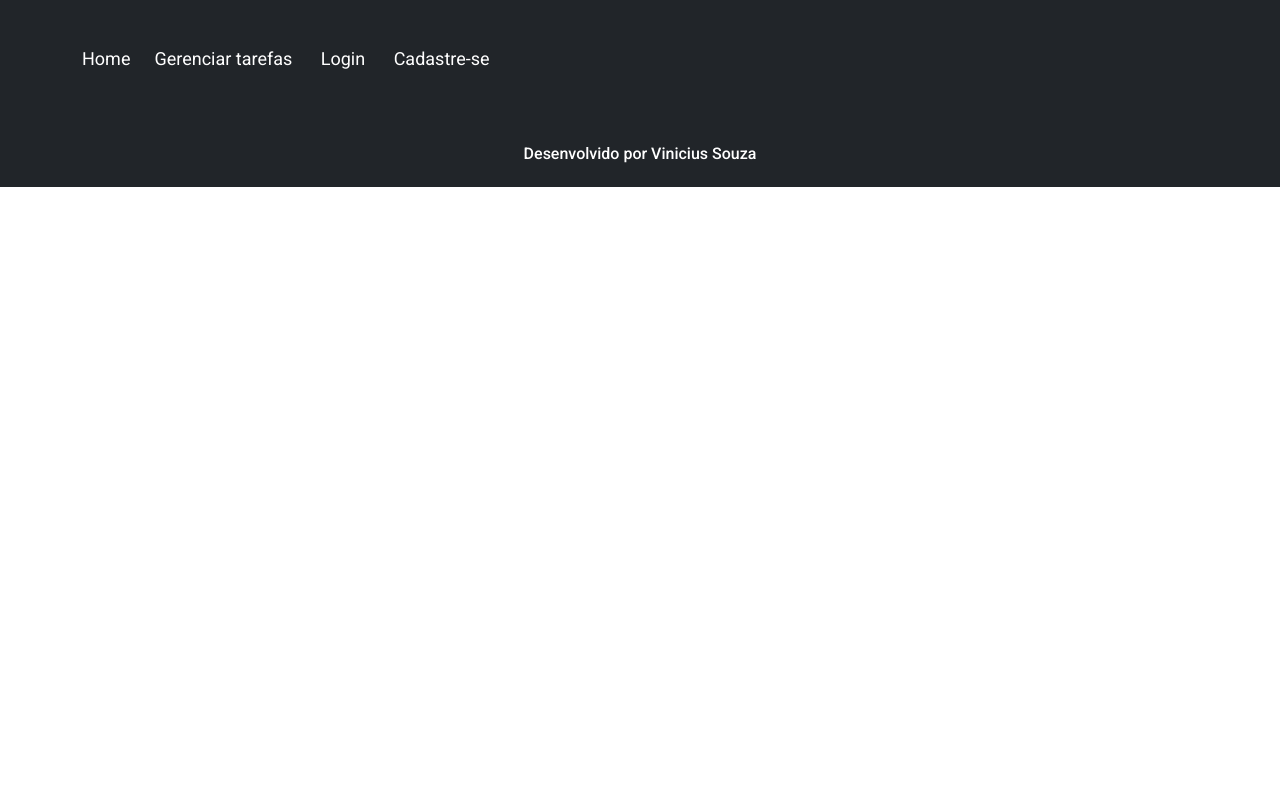
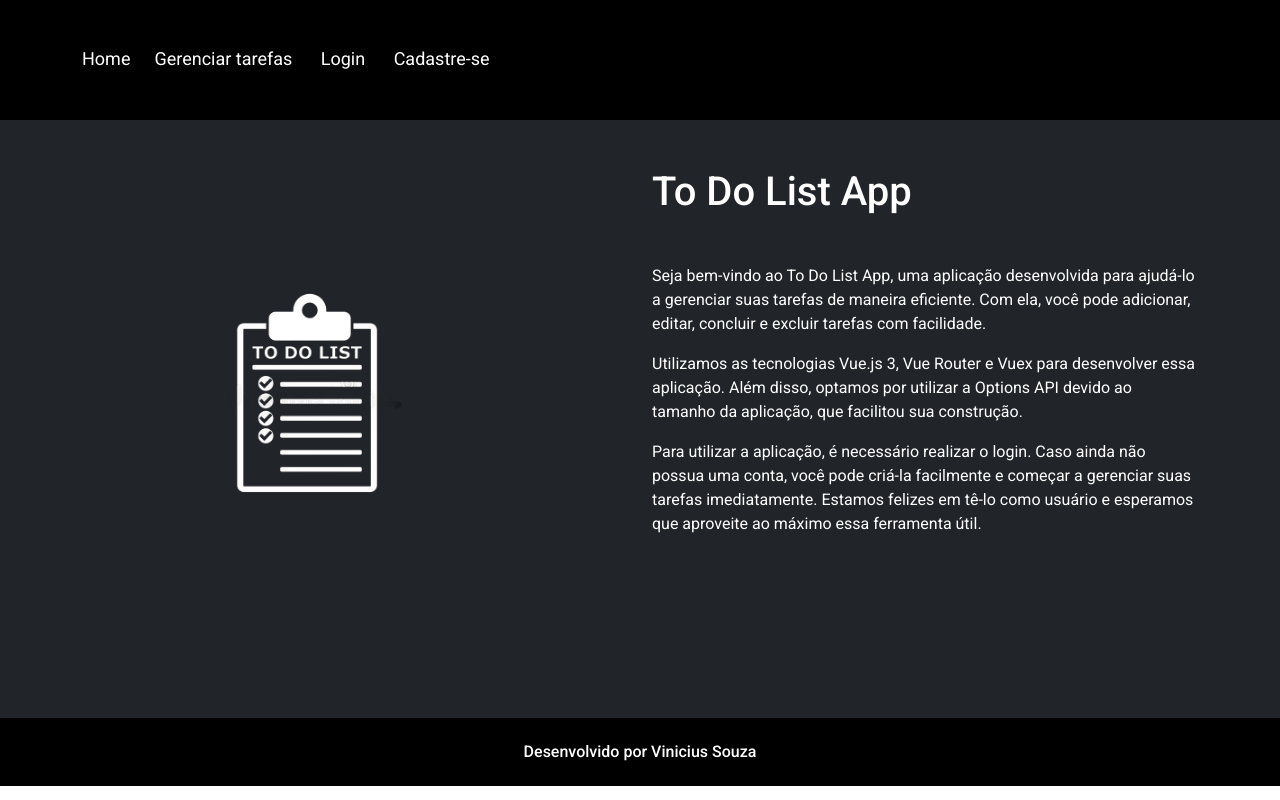
Before and after one commit to ViniciusSSouza23/todolistvue3, a Vue app: page / in a window 1280 px wide. Built offline with nearby package versions, Linux system fonts and the light colour scheme.

Commit message:
finish home desktop

```diff
--- a/src/assets/scss/_globals.scss
+++ b/src/assets/scss/_globals.scss
@@ -1,4 +1,4 @@
-$enable-negative-margins: true;
+
 
 html,
 body {
--- /dev/null
+++ b/src/assets/scss/_variables.scss
@@ -0,0 +1 @@
+$enable-negative-margins: true;
--- a/src/assets/scss/app.scss
+++ b/src/assets/scss/app.scss
@@ -1,3 +1,4 @@
 @import "bootstrap/scss/bootstrap";
 
 @import "globals";
+@import "variables";
--- a/src/components/FooterComponent.vue
+++ b/src/components/FooterComponent.vue
@@ -1,5 +1,5 @@
 <template>
-  <footer class="footer-component bg-dark">
+  <footer class="footer-component">
     <div class="container text-center py-4">
       <h6 class="mb-0">
         Desenvolvido por
@@ -14,6 +14,7 @@
 </template>
 <style lang="scss" scoped>
 .footer-component{
+    background-color: #000 !important;
   a{
     color: #fff;
     text-decoration: none;
--- a/src/components/HeaderComponent.vue
+++ b/src/components/HeaderComponent.vue
@@ -1,5 +1,5 @@
 <template>
-  <header class="header-component bg-dark">
+  <header class="header-component">
     <div class="container py-5">
       <router-link to="/">Home</router-link>
       <router-link to="/">Gerenciar tarefas</router-link>
@@ -10,6 +10,7 @@
 </template>
 <style lang="scss" scoped>
 .header-component {
+  background-color: #000;
   a {
     text-decoration: none;
     color: #fff;
--- a/src/views/HomeView.vue
+++ b/src/views/HomeView.vue
@@ -1,10 +1,38 @@
 <template>
-  <div class="home">
-
-
+  <div class="home-view bg-dark">
+    <div class="container py-5">
+      <div class="row">
+        <div class="col-lg-6 order-lg-2">
+          <h1 class="mb-5">To Do List App</h1>
+          <p>
+            Seja bem-vindo ao To Do List App, uma aplicação desenvolvida para
+            ajudá-lo a gerenciar suas tarefas de maneira eficiente. Com ela,
+            você pode adicionar, editar, concluir e excluir tarefas com
+            facilidade.
+          </p>
+          <p>
+            Utilizamos as tecnologias Vue.js 3, Vue Router e Vuex para
+            desenvolver essa aplicação. Além disso, optamos por utilizar a
+            Options API devido ao tamanho da aplicação, que facilitou sua
+            construção.
+          </p>
+          <p>
+            Para utilizar a aplicação, é necessário realizar o login. Caso ainda
+            não possua uma conta, você pode criá-la facilmente e começar a
+            gerenciar suas tarefas imediatamente. Estamos felizes em tê-lo como
+            usuário e esperamos que aproveite ao máximo essa ferramenta útil.
+          </p>
+        </div>
+        <div class="col-lg-6 order-lg-1">
+          <img src="@/assets/images/logo.png" alt="Logo" class="img-fluid" width="450" />
+        </div>
+      </div>
+    </div>
   </div>
 </template>
-
-<script>
-
-</script>
+<style lang="scss" scoped>
+.home-view {
+  min-height: 74.8vh;
+  //background-color: #565656;
+}
+</style>
```
Also changed, not shown: src/assets/images/logo.png (added).
